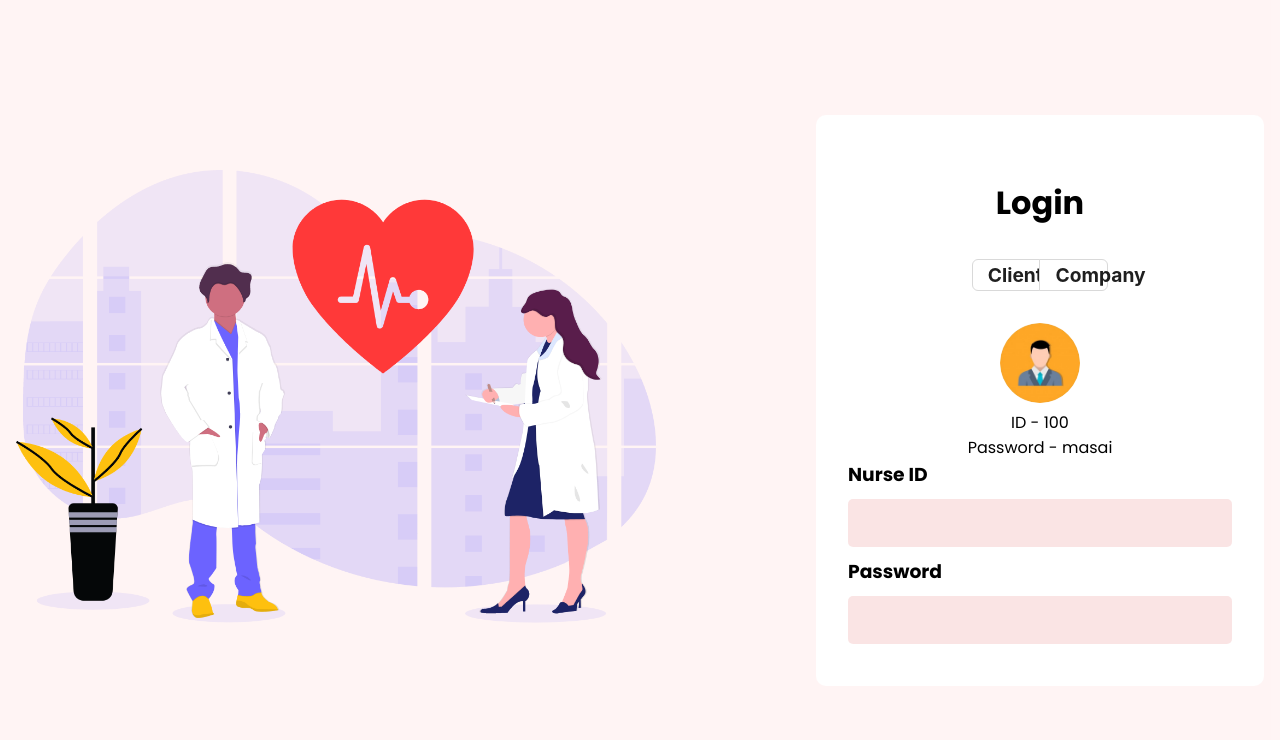
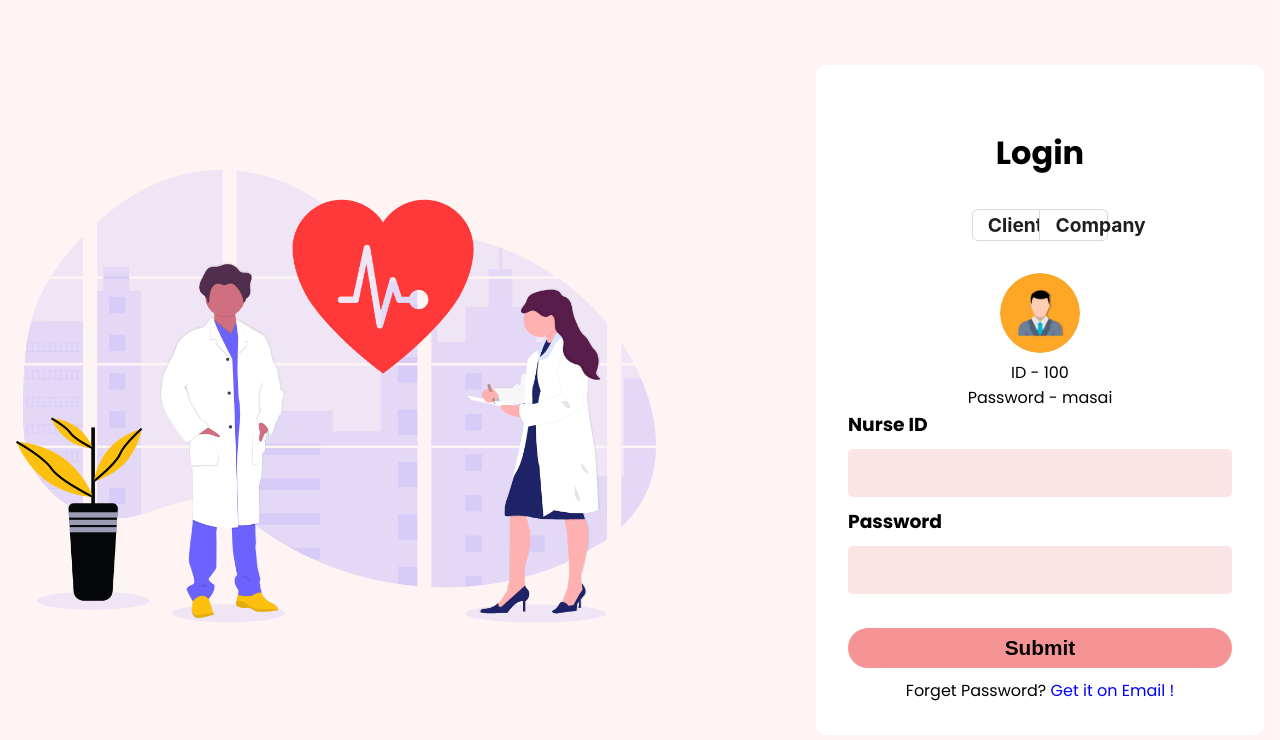
Before and after one commit to sogelife-homies/client-frontend, a React (Create React App) app in the folder app/: page / in a window 1280 px wide. Shown: the top 740 px of the page. Built offline with nearby package versions, Linux system fonts and the light colour scheme.

Commit message:
fix login

```diff
--- a/app/src/Pages/Dashboard/Dashboard-Login/DLogin.jsx
+++ b/app/src/Pages/Dashboard/Dashboard-Login/DLogin.jsx
@@ -199,6 +199,16 @@ const DLogin = () => {
                 onChange={Handlechange}
                 required
               />
+              <button type="submit">{Loading ? "Loading..." : "Submit"}</button>
+              <p style={{ marginTop: "10px" }}>
+                Forget Password?{" "}
+                <span
+                  style={{ color: "blue", cursor: "pointer" }}
+                  onClick={showDrawer}
+                >
+                  Get it on Email !
+                </span>
+              </p>
 
               {/* ********************************************************* */}
               <Drawer
```
